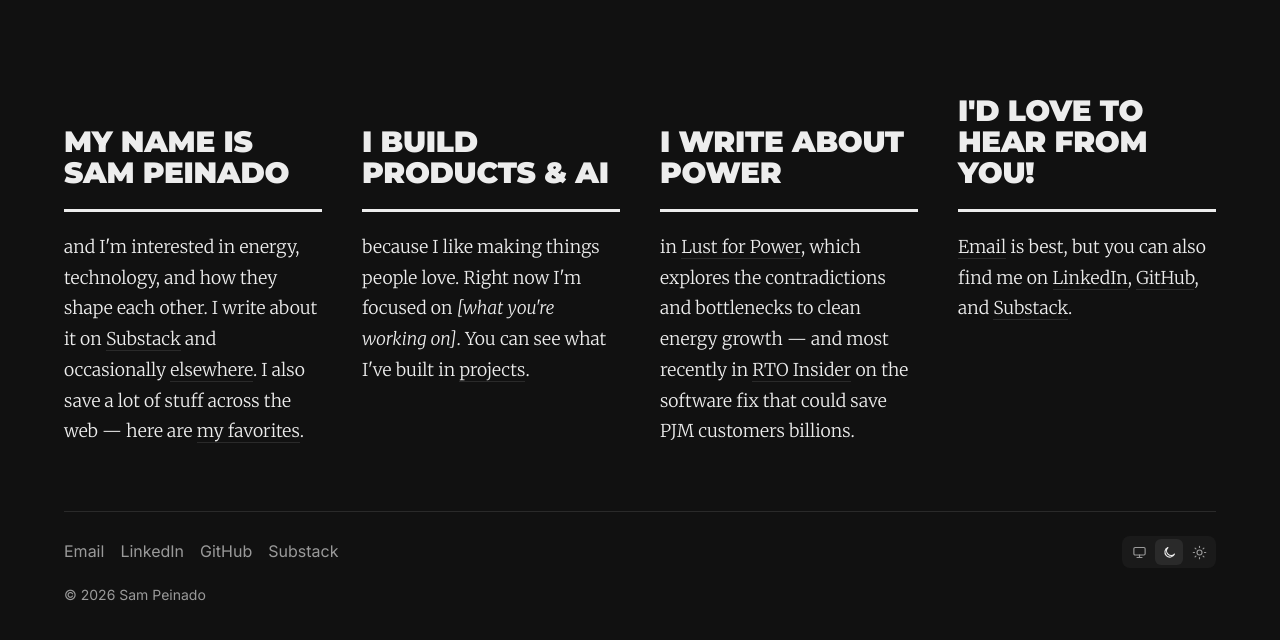
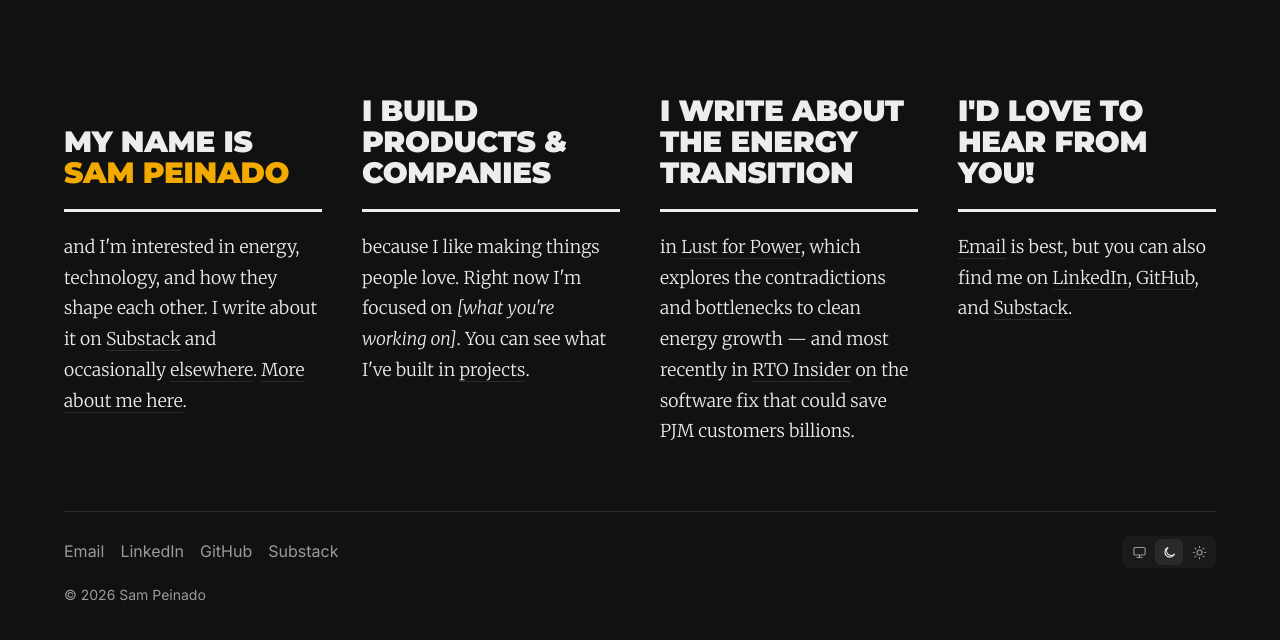
Before and after one commit to sampeinado/sampeinado.github.io, a Jekyll site: the page built from index.html, in a window 1280 px wide. Shown: the top 640 px of the page. Built offline with Jekyll 4.4.1, drawn with Linux system fonts in a browser that asks for light colours.

Commit message:
Update homepage copy, yellow name, add About page
Co-Authored-By: Claude Opus 5.5 <noreply@anthropic.com>

```diff
--- a/assets/css/style.css
+++ b/assets/css/style.css
@@ -105,6 +105,7 @@ section + section { margin-top: 2.5rem; }
   border-bottom: 3px solid var(--text);
   align-self: end;
 }
+.intro-col .name { color: #f2a900; }
 .intro-col p {
   font-family: "Merriweather", Georgia, serif;
   font-weight: 300;
--- a/index.html
+++ b/index.html
@@ -4,17 +4,17 @@ wide: true
 ---
 <div class="intro-grid">
   <section class="intro-col">
-    <h2>My name is {{ site.title }}</h2>
-    <p>and I'm interested in energy, technology, and how they shape each other. I write about it on <a href="{{ site.substack }}">Substack</a> and occasionally <a href="https://www.rtoinsider.com/143538-the-software-fix-that-could-save-pjm-customers-billions/">elsewhere</a>. I also save a lot of stuff across the web &mdash; here are <a href="{{ '/favorites/' | relative_url }}">my favorites</a>.</p>
+    <h2>My name is <span class="name">{{ site.title }}</span></h2>
+    <p>and I'm interested in energy, technology, and how they shape each other. I write about it on <a href="{{ site.substack }}">Substack</a> and occasionally <a href="https://www.rtoinsider.com/143538-the-software-fix-that-could-save-pjm-customers-billions/">elsewhere</a>. <a href="{{ '/about/' | relative_url }}">More about me here</a>.</p>
   </section>
 
   <section class="intro-col">
-    <h2>I build products &amp; AI</h2>
+    <h2>I build products &amp; companies</h2>
     <p>because I like making things people love. Right now I'm focused on <em>[what you're working on]</em>. You can see what I've built in <a href="{{ '/projects/' | relative_url }}">projects</a>.</p>
   </section>
 
   <section class="intro-col">
-    <h2>I write about power</h2>
+    <h2>I write about the energy transition</h2>
     <p>in <a href="{{ site.substack }}">Lust for Power</a>, which explores the contradictions and bottlenecks to clean energy growth &mdash; and most recently in <a href="https://www.rtoinsider.com/143538-the-software-fix-that-could-save-pjm-customers-billions/">RTO Insider</a> on the software fix that could save PJM customers billions.</p>
   </section>
 
```
Also changed, not shown: about/index.html (added, +10 -0 lines).
